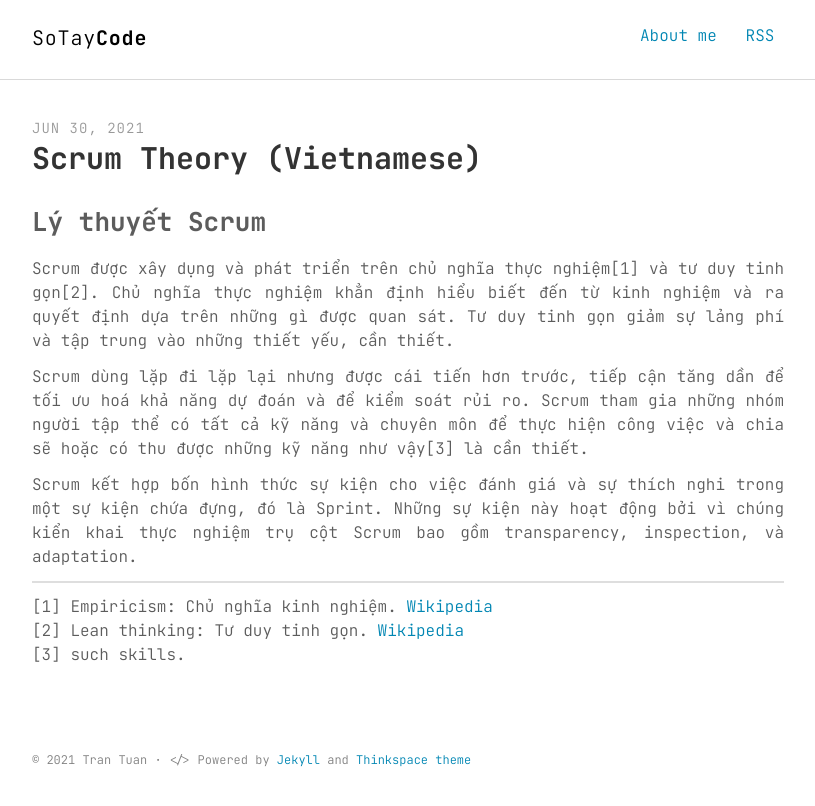
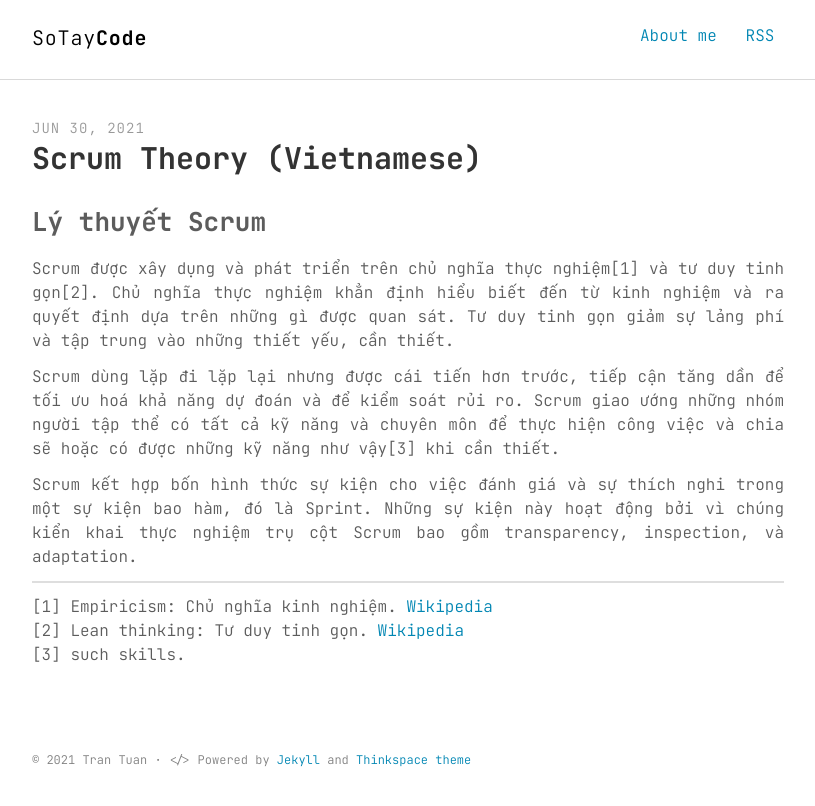
Before and after one commit to sotaycode/notecode, a Jekyll site: the page built from _posts/Scrum Guide/2021-06-30-Scrum Theory.md, in a window 1280 px wide. Shown: the top 806 px of the page, without its empty margins (232-1047 px from the left). Built offline with Jekyll 4.4.1, drawn with Linux system fonts in a browser that asks for light colours.

Commit message:
Scrum Theory

```diff
--- a/_posts/Scrum Guide/2021-06-30-Scrum Theory.md
+++ b/_posts/Scrum Guide/2021-06-30-Scrum Theory.md
@@ -9,10 +9,10 @@ categories: Scrum Guide
 
 Scrum được xây dụng và phát triển trên chủ nghĩa thực nghiệm[1] và tư duy tinh gọn[2]. Chủ nghĩa thực nghiệm khẳn định hiểu biết đến từ kinh nghiệm và ra quyết định dựa trên những gì được quan sát. Tư duy tinh gọn giảm sự lảng phí và tập trung vào những thiết yếu, cần thiết.
 
-Scrum dùng lặp đi lặp lại nhưng được cái tiến hơn trước, tiếp cận tăng dần để tối ưu hoá khả năng dự đoán và để kiểm soát rủi ro. Scrum tham gia những nhóm người tập thể có tất cả kỹ năng và chuyên môn để thực hiện công việc và chia sẽ hoặc có thu được những kỹ năng như vậy[3] là cần thiết.
+Scrum dùng lặp đi lặp lại nhưng được cái tiến hơn trước, tiếp cận tăng dần để tối ưu hoá khả năng dự đoán và để kiểm soát rủi ro. Scrum giao ướng những nhóm người tập thể có tất cả kỹ năng và chuyên môn để thực hiện công việc và chia sẽ hoặc có được những kỹ năng như vậy[3] khi cần thiết.
 
-Scrum kết hợp bốn hình thức sự kiện cho việc đánh giá và sự thích nghi trong một sự kiện chứa đựng, đó là Sprint. Những sự kiện này hoạt động bởi vì chúng kiển khai thực nghiệm trụ cột Scrum bao gồm transparency, inspection, và adaptation.
+Scrum kết hợp bốn hình thức sự kiện cho việc đánh giá và sự thích nghi trong một sự kiện bao hàm, đó là Sprint. Những sự kiện này hoạt động bởi vì chúng kiển khai thực nghiệm trụ cột Scrum bao gồm transparency, inspection, và adaptation.
 
 ------
 
-[1] Empiricism: Chủ nghĩa kinh nghiệm. [Wikipedia](https://vi.wikipedia.org/wiki/Chủ_nghĩa_kinh_nghiệm) <br>[2] Lean thinking: Tư duy tinh gọn. [Wikipedia](https://en.wikipedia.org/wiki/Lean_thinking)<br>[3] such skills.
+[1] Empiricism: Chủ nghĩa kinh nghiệm. [Wikipedia](https://vi.wikipedia.org/wiki/Chủ_nghĩa_kinh_nghiệm)<br>[2] Lean thinking: Tư duy tinh gọn. [Wikipedia](https://en.wikipedia.org/wiki/Lean_thinking)<br>[3] such skills.
```
